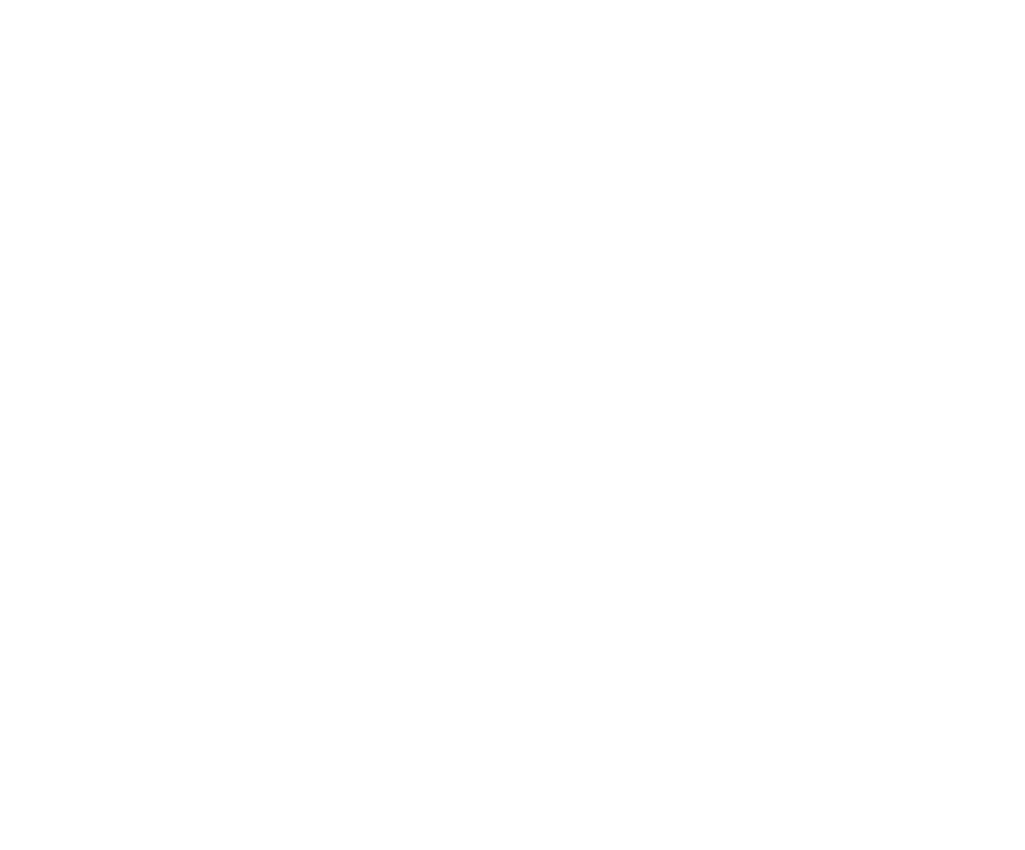
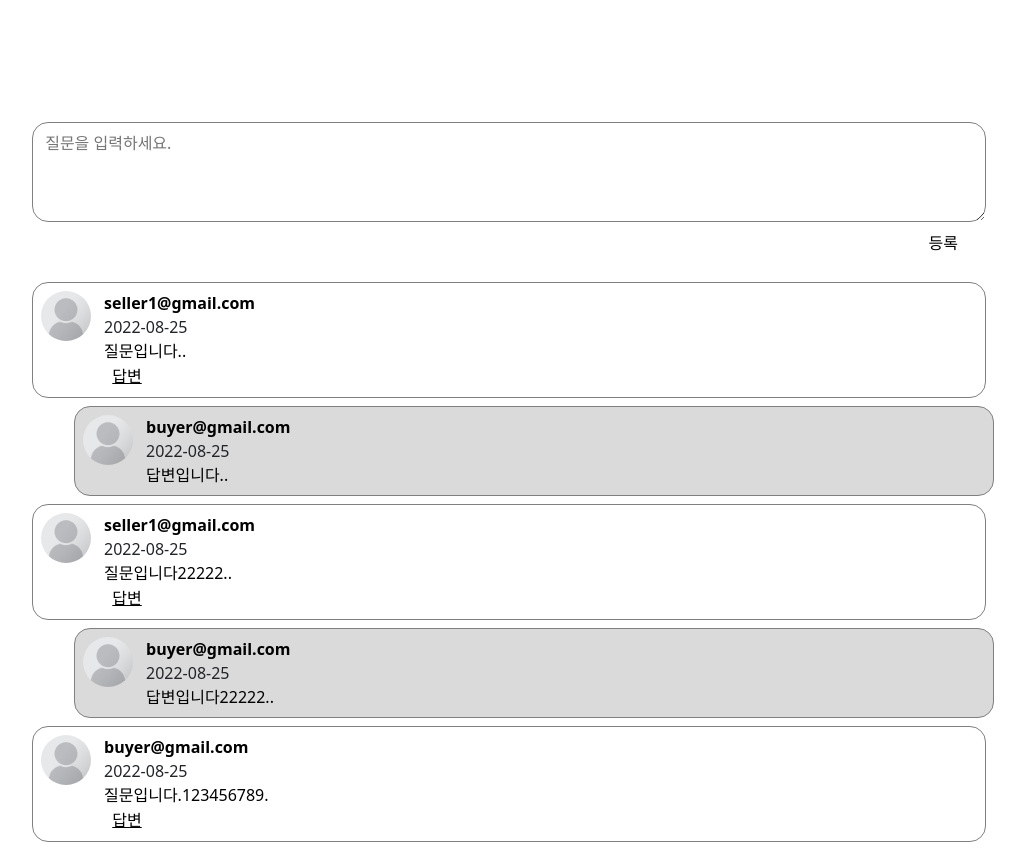
Before and after one commit to huiji072/Study, a React (Create React App) app in the folder reactStudy/shop-test/: page /item/ItemDtl in a window 1280 px wide. Shown: the part 891-1741 px from the top of the page, without its empty margins (131-1156 px from the left). Before the commit the page ends 889 px from the top, so only its background shows below. Built offline with nearby package versions, Linux system fonts and the light colour scheme.

Commit message:
질문답변 template

```diff
--- /dev/null
+++ b/reactStudy/shop-test/src/comment/Comment.css
@@ -0,0 +1,65 @@
+.commentWrapper{
+    margin: 8px;
+    padding: 8px;
+    display: flex;
+    flex-direction: row;
+    border: 1px solid grey;
+    border-radius: 16px;
+}
+.commentWrapper2{
+    margin-left: 50px;;
+    padding: 8px;
+    display: flex;
+    flex-direction: row;
+    border: 1px solid grey;
+    border-radius: 16px;
+    background-color: rgb(163, 163, 163, 0.4);
+}
+.question-1{
+    width: 954px;
+    height: 100px;
+    margin: 8px;
+    padding: 8px;
+    display: flex;
+    flex-direction: row;
+    border: 1px solid grey;
+    border-radius: 16px;
+}
+.commentImage{
+    width:50px;
+    height: 50px;
+    border-radius: 25px;
+    margin-right: 5px;
+}
+.commentCotentContainer{
+    margin-left: 8px;
+    display: flex;
+    flex-direction: column;
+    justify-content: center;
+}
+.commentNameText{
+    color: black;
+    font-size: 16px;
+    font-weight: bold;
+}
+.commentCommentText{
+    color: black;
+    font-size: 16px;
+}
+.commentRegisterBtn{
+    border: none;
+    background-color: white;
+    float: right;
+    margin-right: 30px;
+}
+.commentRegisterBtn2{
+    border: none;
+    background-color: white;
+    float: left;
+    width: 46px;
+    text-decoration-line: underline;
+}
+.commentQuestionForm{
+    margin-top: 100px;
+    margin-bottom: 60px;
+}
--- /dev/null
+++ b/reactStudy/shop-test/src/comment/Comment.jsx
@@ -0,0 +1,20 @@
+import React from "react";
+import './Comment.css';
+import QuestionComment from "./QuestionComment";
+
+function Comment() {
+    return (
+        <>
+        <div class="commentQuestionForm" >
+            <textarea placeholder=" 질문을 입력하세요." class="question-1"></textarea>
+            <input type="button" value="등록" class="commentRegisterBtn"/>
+        </div>
+
+        <QuestionComment/>
+
+        </>
+
+    );
+}
+
+export default Comment;
--- /dev/null
+++ b/reactStudy/shop-test/src/comment/QuestionComment.jsx
@@ -0,0 +1,90 @@
+import React from "react";
+import './Comment.css';
+
+const commentList = [
+    {
+        id: 1,
+        createdBy: "seller1@gmail.com",
+        regTime: "2022-08-25",
+        content: "질문입니다.",
+        depth: 0
+    },
+    {
+        id: 2,
+        createdBy: "buyer@gmail.com",
+        regTime: "2022-08-25",
+        content: "답변입니다.",
+        depth: 1
+    },
+    {
+        id: 3,
+        createdBy: "seller1@gmail.com",
+        regTime: "2022-08-25",
+        content: "질문입니다22222.",
+        depth: 0
+    },
+    {
+        id: 4,
+        createdBy: "buyer@gmail.com",
+        regTime: "2022-08-25",
+        content: "답변입니다22222.",
+        depth: 1
+    },
+    {
+        id: 4,
+        createdBy: "buyer@gmail.com",
+        regTime: "2022-08-25",
+        content: "질문입니다.123456789",
+        depth: 0
+    }
+]
+
+function QuestionComment() {
+    return(
+        <>
+        {commentList.map((comment) => {
+                return(
+        <>
+
+        { comment.depth == 0 &&
+            <div className="commentWrapper">
+                <div>
+                    <img className="commentImage"
+                        src="/img/comment.png" />
+                </div>
+
+                <div className="commentCotentContainer">
+                    <span className="commentNameText">{comment.createdBy}</span>
+                    <span className="commentRegTime">{comment.regTime}</span>
+                    <span className="commentCommentText">{comment.content}.</span>
+                    <input type="button" value="답변" className="commentRegisterBtn2"/>
+                </div>
+            </div>
+        }
+
+        {comment.depth == 1 &&
+            <div className="commentWrapper2">
+                <div>
+                    <img className="commentImage"
+                    src="/img/comment.png" />
+                </div>
+
+                <div className="commentCotentContainer">
+                    <span className="commentNameText">{comment.createdBy}</span>
+                    <span className="commentRegTime">{comment.regTime}</span>
+                    <span className="commentCommentText">{comment.content}.</span>
+                </div>
+            </div>
+        }
+
+
+
+        </>
+                );
+            })}
+
+        </>
+    );
+}
+
+export default QuestionComment;
--- a/reactStudy/shop-test/src/item/ItemDtl.jsx
+++ b/reactStudy/shop-test/src/item/ItemDtl.jsx
@@ -1,9 +1,6 @@
 import React, { Component } from 'react';
 import './ItemDtl.css';
-import TextField from '@mui/material/TextField';
-import Checkbox from '@mui/material/Checkbox';
-import Button from '@mui/material/Button';
-import FormControlLabel from '@mui/material/FormControlLabel';
+import Comment from '../comment/Comment';
 
 const itemList = [
     {
@@ -76,6 +73,10 @@
                                     <p class="lead">상품 상세 설명을 적는 곳입니다. <br></br> 두번째 줄입니다.</p>
                                 </div>
                             </div>
+
+                            <br/>
+
+                            <Comment/>
                             </>
 
                     );
```
Also changed, not shown: reactStudy/shop-test/public/img/comment.png (added).
